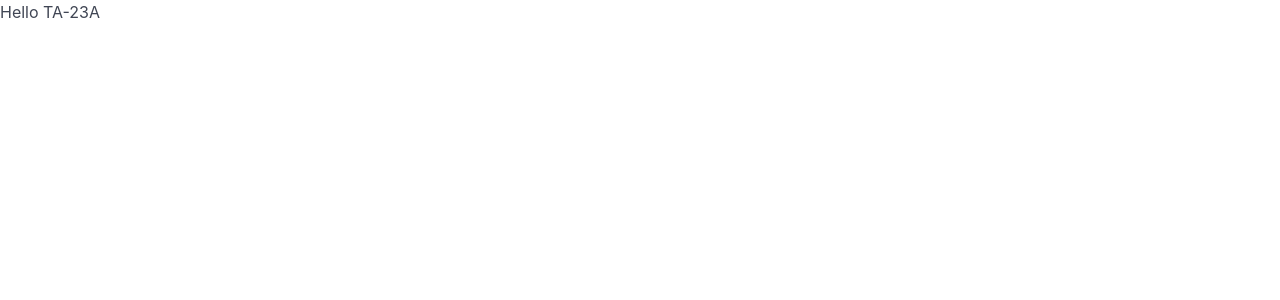
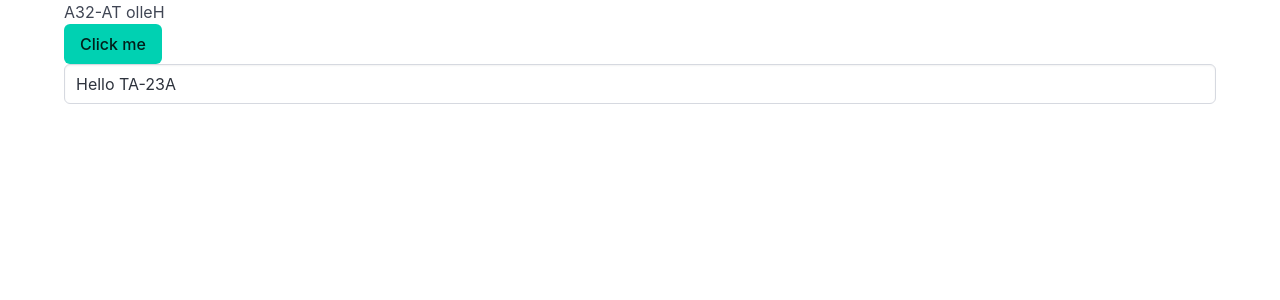
Before and after one commit to kellyh06/learnnode, a Vue app: page / in a window 1280 px wide. Shown: the top 300 px of the page. Built offline with nearby package versions, Linux system fonts and the light colour scheme.

Commit message:
Add reverse text

```diff
--- a/src/App.vue
+++ b/src/App.vue
@@ -1,11 +1,18 @@
 <script setup>
-let message = 'Hello TA-23A'
+
+import { ref } from 'vue';
+
+
+let message = ref('Hello TA-23A')
+
 </script>
 
 <template>
-    <h1>{{ message }}</h1>
+    <div class="container">
+        <h1>{{ message.split('').reverse().join('') }}</h1>
+        <button class="button is-primary" v-on:click="message = 'Click Clack'">Click me</button>
+        <input class="input" v-model="message">
+    </div>
 </template>
 
-<style>
-
-</style>
+<style></style>
```
